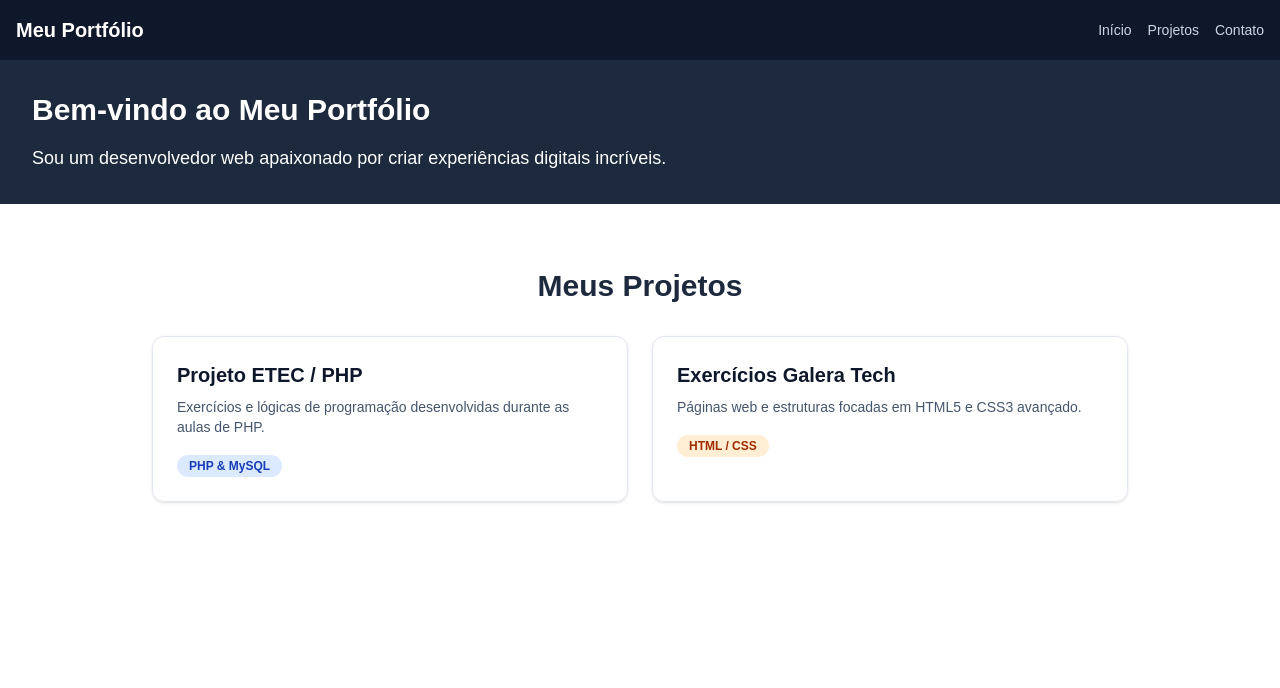
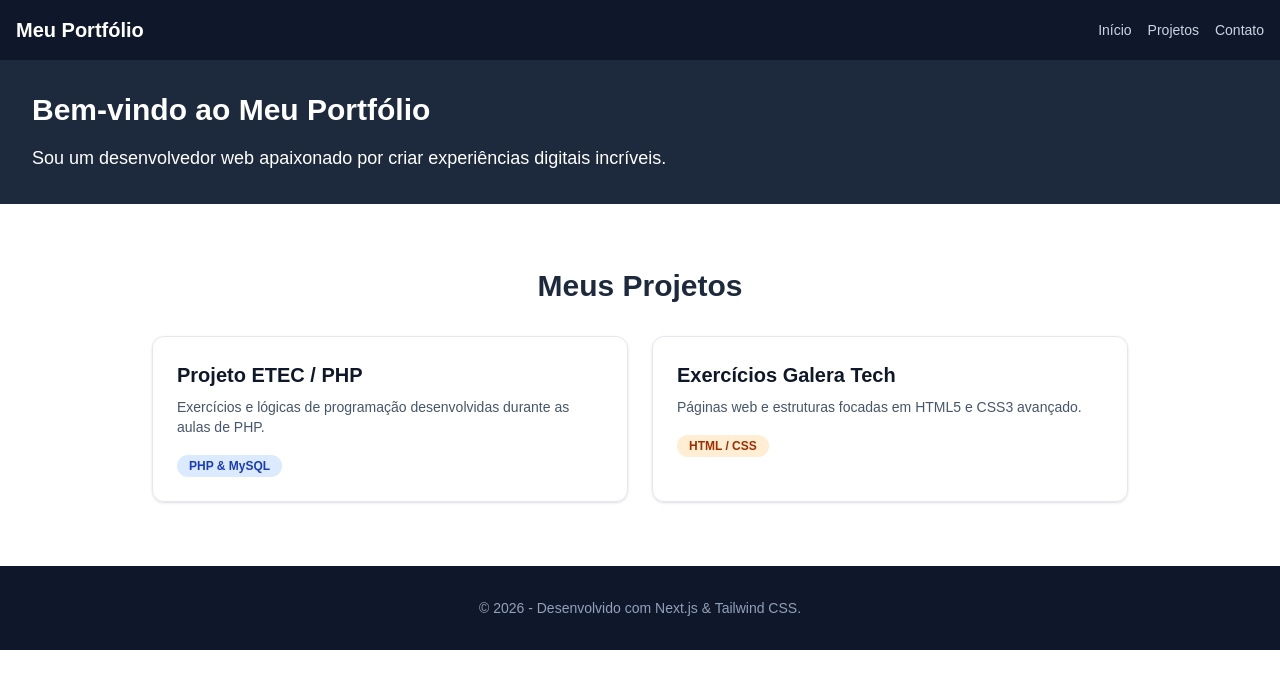
Before and after one commit to LevizBlessedpo/portifolio-nextjs, a Next.js app: page / in a window 1280 px wide. Shown: the top 688 px of the page. Built offline with nearby package versions, Linux system fonts and the light colour scheme.

Commit message:
Rodapé adicionar no Footer.jsx e implementado no page.js

```diff
--- a/src/app/components/Footer.jsx
+++ b/src/app/components/Footer.jsx
@@ -0,0 +1,8 @@
+export default function Footer() {
+  return (
+    // id="contato" conecta com o link do Navbar (#contato)
+    <footer id="contato" className="bg-slate-900 text-slate-400 py-8 text-center text-sm">
+      <p>© 2026 - Desenvolvido com Next.js & Tailwind CSS.</p>
+    </footer>
+  );
+}
--- a/src/app/page.js
+++ b/src/app/page.js
@@ -1,6 +1,7 @@
 import Navbar from './components/Navbar'
 import Hero from './components/Hero'
 import Projects from './components/Projects'
+import Footer from './components/Footer'
 
 export default function Home() {
   return (
@@ -8,6 +9,7 @@ export default function Home() {
       <Navbar />
       <Hero />
       <Projects />
+      <Footer />
     </main>
   );
 }
```
